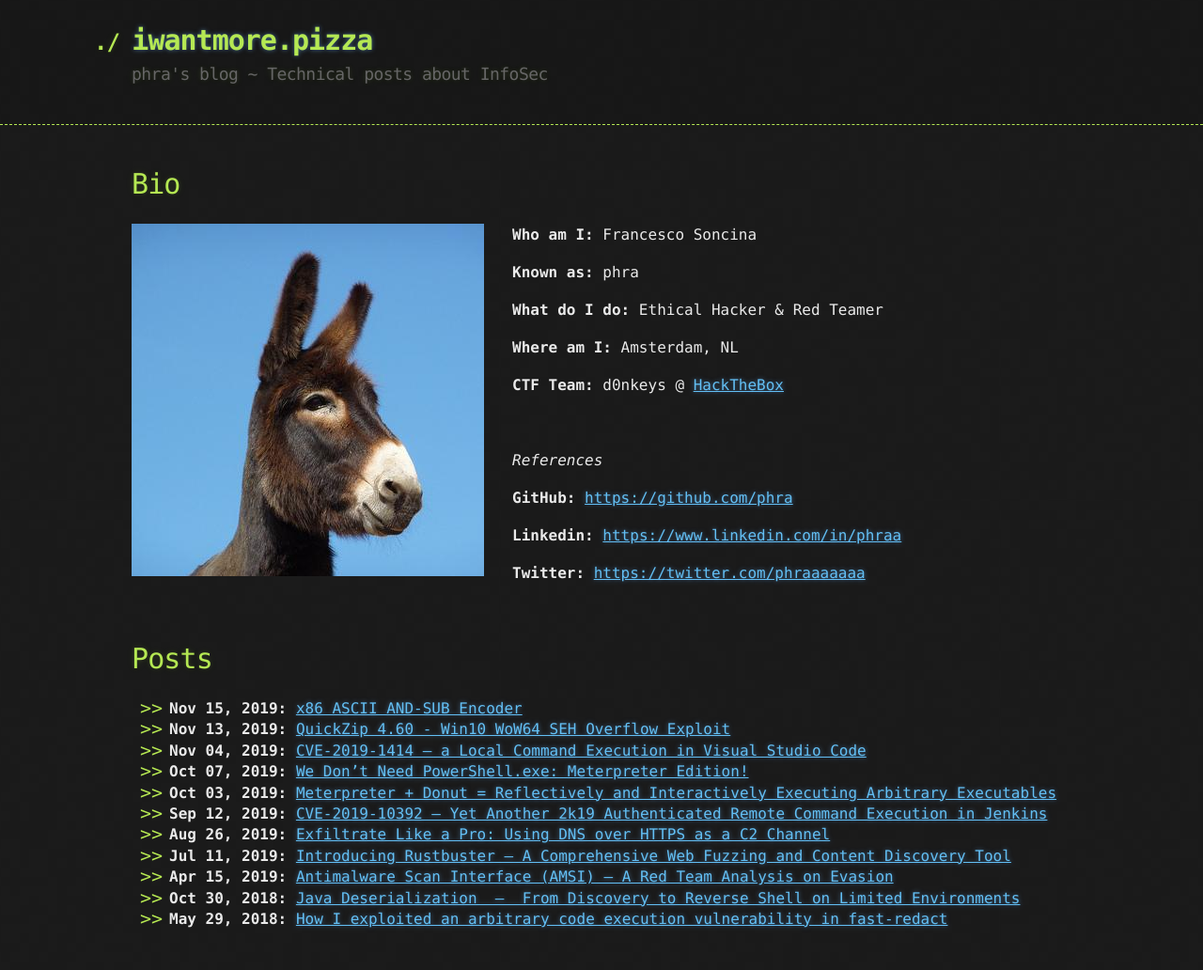
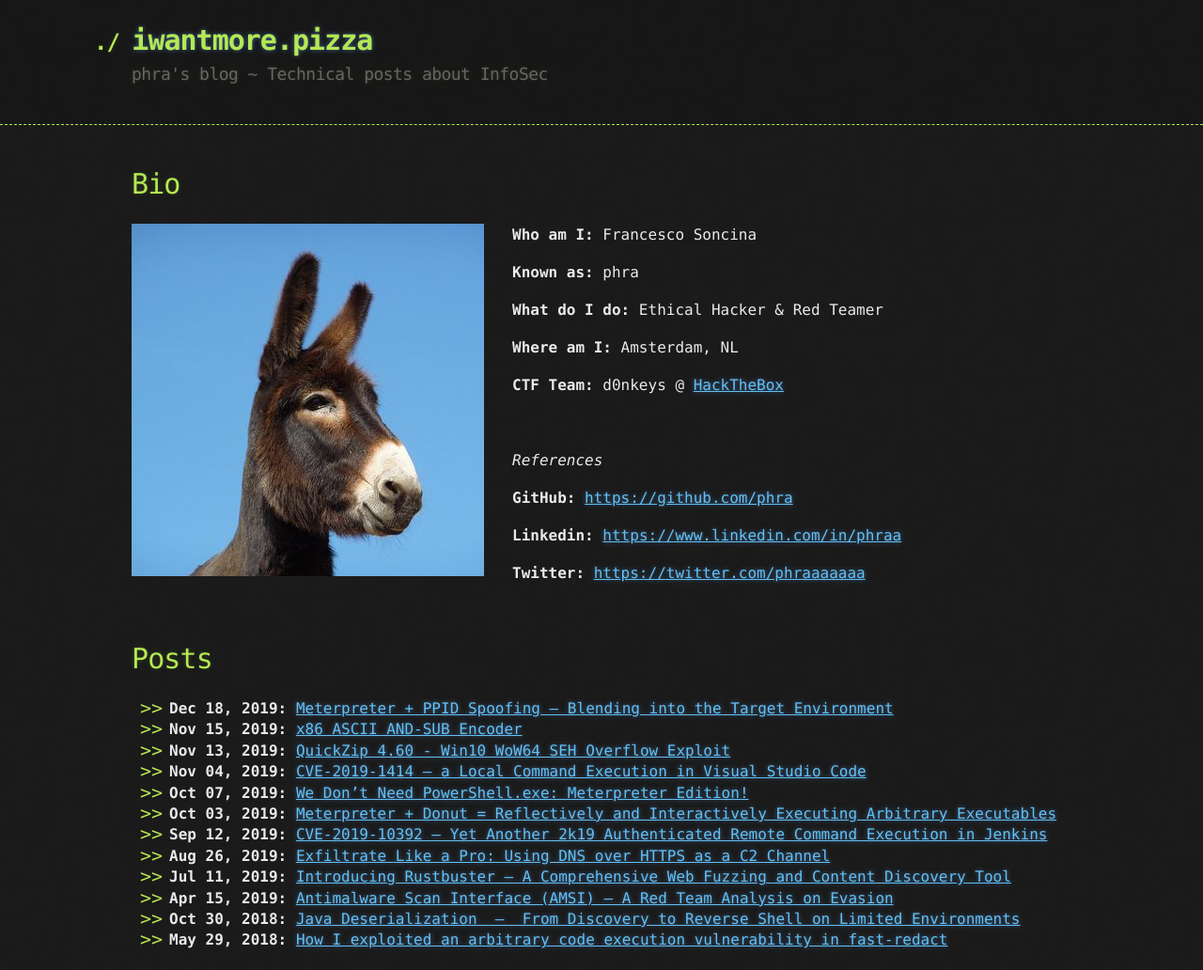
Before and after one commit to phra/phra.github.io, a Jekyll site: the page built from index.md, in a window 1280 px wide. Shown: the whole page at 94% size. Built offline with Jekyll 4.4.1, drawn with Linux system fonts in a browser that asks for light colours; our own code applies the rules of GitHub Pages for plain Markdown files; before the commit the page ends 1009 px from its top, so only the background shows below that.

Commit message:
Update index.md

```diff
--- a/index.md
+++ b/index.md
@@ -29,7 +29,7 @@ _References_
 
 # Posts
 
-
+- **Dec 18, 2019:** [Meterpreter + PPID Spoofing — Blending into the Target Environment](./posts/meterpreter-ppid-spoofing.html)
 - **Nov 15, 2019:** [x86 ASCII AND-SUB Encoder](./posts/and-sub-encoder.html)
 - **Nov 13, 2019:** [QuickZip 4.60 - Win10 WoW64 SEH Overflow Exploit](./posts/quickzip-seh-win10-wow64.html)
 - **Nov 04, 2019:** [CVE-2019-1414 — a Local Command Execution in Visual Studio Code](./posts/cve-2019-1414.html)
```
